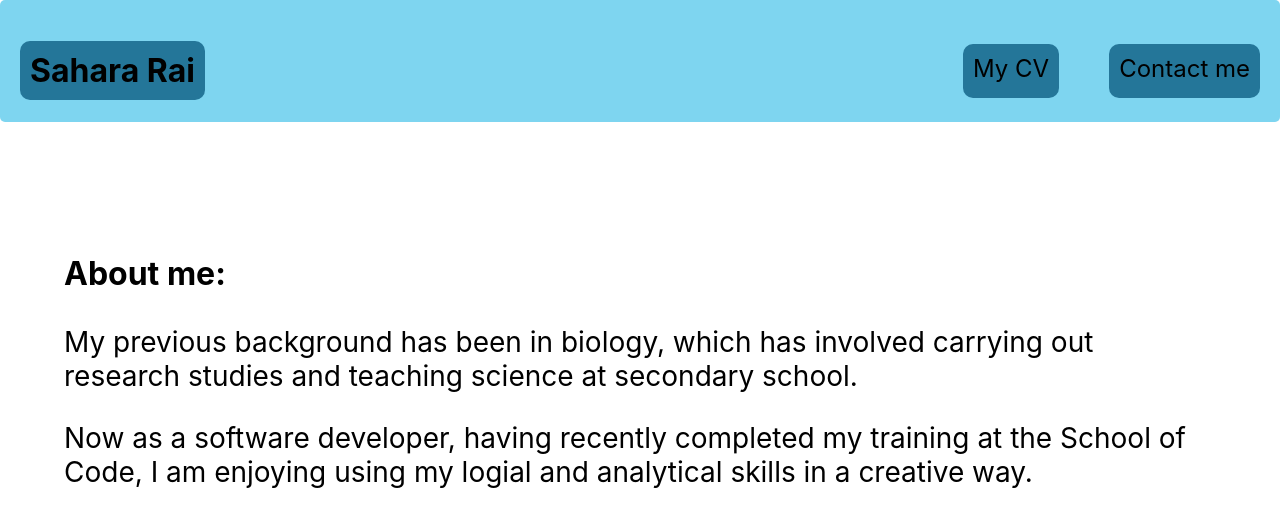
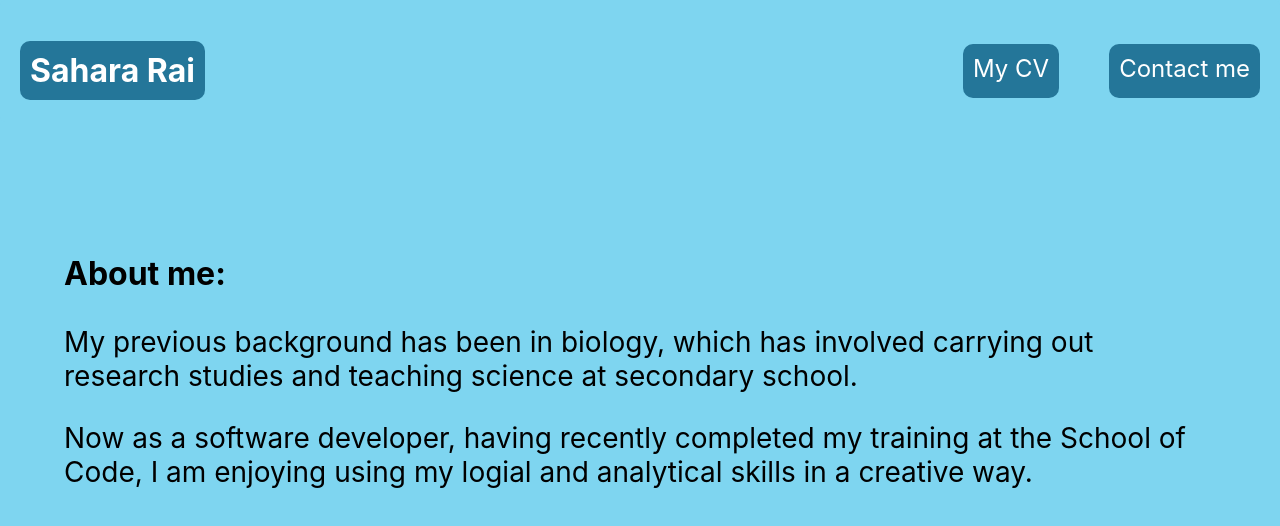
Before and after one commit to SaharaRai/Website, a Next.js app: page / in a window 1280 px wide. Shown: the top 526 px of the page. Built offline with nearby package versions, Linux system fonts and the light colour scheme.

Commit message:
contact mailto link

```diff
--- a/components/navbar/navbar.tsx
+++ b/components/navbar/navbar.tsx
@@ -5,7 +5,9 @@ export function Navbar() {
       <h1>Sahara Rai</h1>
       <div className="menu">
         <p>My CV</p>
-        <p> Contact me</p>
+        <p>
+          <a href="mailto:sxrai294@gmail.com">Contact me</a>
+        </p>
       </div>
     </NavbarStyled>
   );
--- a/styles/globals.css
+++ b/styles/globals.css
@@ -4,6 +4,8 @@ body {
   margin: 0;
   font-family: -apple-system, BlinkMacSystemFont, Segoe UI, Roboto, Oxygen,
     Ubuntu, Cantarell, Fira Sans, Droid Sans, Helvetica Neue, sans-serif;
+  background-color: #7ed5f0;
+  color: white;
 }
 
 a {
```
